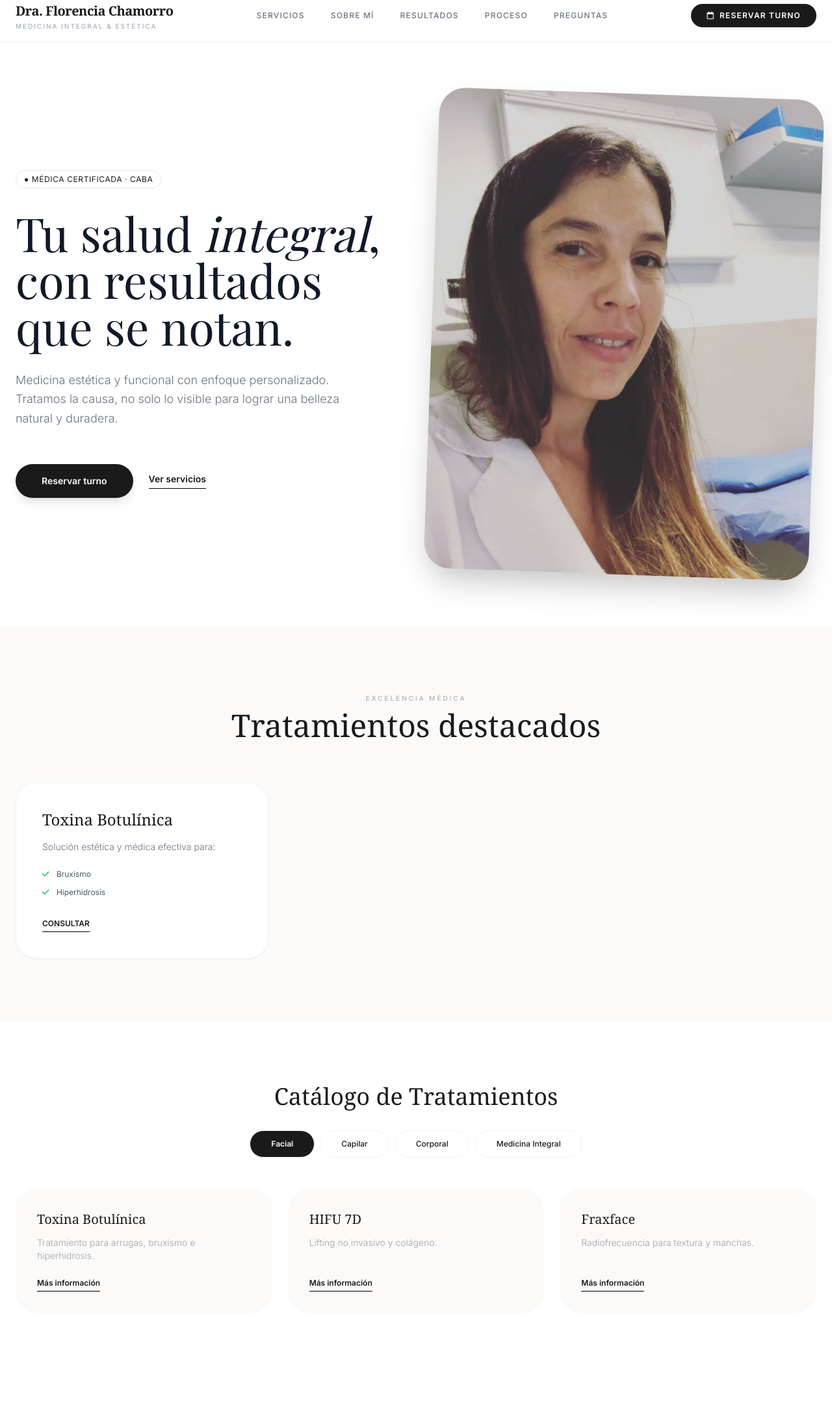
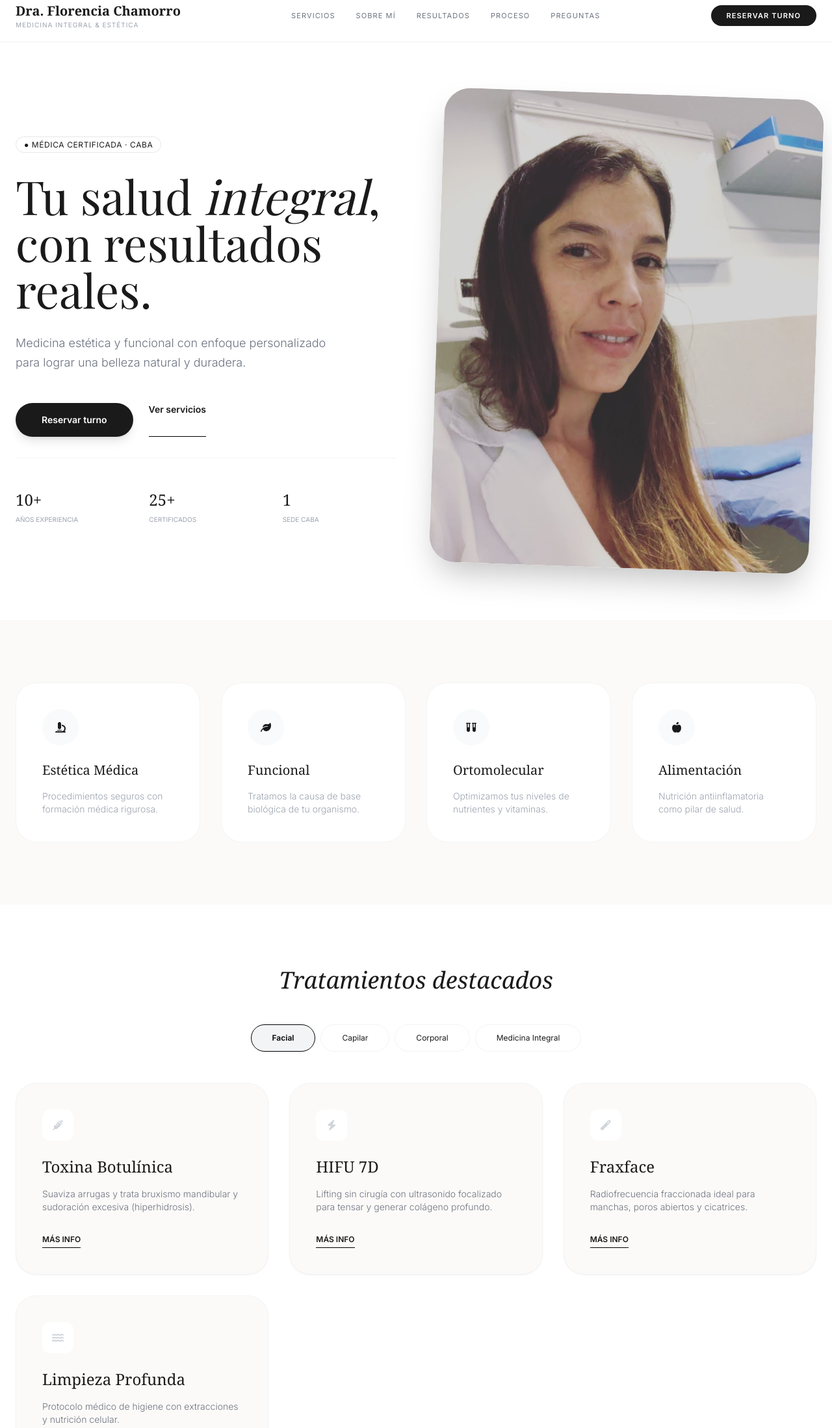
Before and after one commit to msiqueira-beep/estetica-florencia-chamorro, a plain HTML site: page index.html in a window 1280 px wide. Shown: the part 16-2213 px from the top of the page at 65% size. Before the commit the page ends 2132 px from the top, so only its background shows below. Drawn offline with nearby package versions, Linux system fonts and the light colour scheme; a web font is replaced by a local one.

Commit message:
Update index.html

```diff
--- a/index.html
+++ b/index.html
@@ -6,93 +6,93 @@
     <title>Dra. Florencia Chamorro - Medicina Integral & Estética</title>
     <script src="https://cdn.tailwindcss.com"></script>
     <link href="https://cdnjs.cloudflare.com/ajax/libs/font-awesome/6.0.0/css/all.min.css" rel="stylesheet">
-    <link href="https://fonts.googleapis.com/css2?family=Playfair+Display:wght@400;500;600;700&family=Inter:wght@300;400;500;600&display=swap" rel="stylesheet">
+    <link href="https://fonts.googleapis.com/css2?family=Playfair+Display:ital,wght@0,400;0,700;1,400&family=Inter:wght@300;400;600&display=swap" rel="stylesheet">
     <style>
-        :root { --primary: #1a1a1a; --accent: #8e7f71; --bg-soft: #fcfaf8; }
-        body { font-family: 'Inter', sans-serif; color: var(--primary); background-color: #fff; scroll-behavior: smooth; }
+        :root { --primary: #1a1a1a; --accent: #8e7f71; }
+        body { font-family: 'Inter', sans-serif; color: var(--primary); scroll-behavior: smooth; }
         h1, h2, h3, .font-serif { font-family: 'Playfair Display', serif; }
+        .glass-nav { background: rgba(255, 255, 255, 0.8); backdrop-filter: blur(10px); }
         .btn-dark { background-color: var(--primary); color: white; transition: all 0.3s ease; }
-        .btn-dark:hover { background-color: #333; transform: translateY(-2px); }
-        .glass-nav { background: rgba(255, 255, 255, 0.8); backdrop-filter: blur(10px); }
-        .pill-badge { background: white; border: 1px solid #e5e7eb; padding: 4px 12px; border-radius: 999px; font-size: 0.75rem; text-transform: uppercase; letter-spacing: 0.05em; }
-        .service-tab.active { background-color: var(--primary) !important; color: white !important; font-weight: 600; }
-        #serviceModal { transition: opacity 0.3s ease; }
-        .modal-content { transform: translateY(20px); transition: transform 0.3s ease; }
-        #serviceModal.active .modal-content { transform: translateY(0); }
+        .service-tab.active { background-color: #f3f4f6; color: black; font-weight: 600; border-color: black; }
+        .pill-badge { border: 1px solid #e5e7eb; padding: 4px 12px; border-radius: 999px; font-size: 0.75rem; text-transform: uppercase; letter-spacing: 0.05em; }
+        .faq-item[open] summary i { transform: rotate(45deg); }
     </style>
 </head>
-<body class="antialiased">
+<body>
 
     <!-- Navegación -->
     <nav class="fixed w-full z-50 glass-nav border-b border-gray-100">
-        <div class="max-w-7xl mx-auto px-6">
-            <div class="flex justify-between h-20 items-center">
-                <div class="flex flex-col leading-none">
-                    <span class="text-xl font-serif font-bold tracking-tight">Dra. Florencia Chamorro</span>
-                    <span class="text-[10px] uppercase tracking-[0.2em] text-gray-400 mt-1">Medicina Integral & Estética</span>
-                </div>
-                <div class="hidden lg:flex space-x-10 text-xs font-medium uppercase tracking-widest text-gray-500">
-                    <a href="#servicios" class="hover:text-black transition-colors">Servicios</a>
-                    <a href="#sobre-mi" class="hover:text-black transition-colors">Sobre mí</a>
-                    <a href="#resultados" class="hover:text-black transition-colors">Resultados</a>
-                    <a href="#proceso" class="hover:text-black transition-colors">Proceso</a>
-                    <a href="#faq" class="hover:text-black transition-colors">Preguntas</a>
-                </div>
-                <a href="https://wa.me/5491139551237?text=Hola%20Dra.%20Florencia%2C%20quisiera%20reservar%20un%20turno." target="_blank" class="btn-dark px-6 py-2.5 rounded-full text-xs font-semibold tracking-widest flex items-center gap-2">
-                    <i class="far fa-calendar"></i> RESERVAR TURNO
-                </a>
+        <div class="max-w-7xl mx-auto px-6 flex justify-between h-20 items-center">
+            <div class="flex flex-col">
+                <span class="text-xl font-serif font-bold">Dra. Florencia Chamorro</span>
+                <span class="text-[10px] uppercase tracking-widest text-gray-400">Medicina Integral & Estética</span>
             </div>
+            <div class="hidden lg:flex space-x-8 text-[11px] font-medium uppercase tracking-widest text-gray-500">
+                <a href="#servicios" class="hover:text-black">Servicios</a>
+                <a href="#sobre-mi" class="hover:text-black">Sobre mí</a>
+                <a href="#resultados" class="hover:text-black">Resultados</a>
+                <a href="#proceso" class="hover:text-black">Proceso</a>
+                <a href="#faq" class="hover:text-black">Preguntas</a>
+            </div>
+            <a href="https://wa.me/5491139551237" class="btn-dark px-6 py-2 rounded-full text-[11px] font-bold tracking-widest">RESERVAR TURNO</a>
         </div>
     </nav>
 
-    <!-- Hero -->
+    <!-- Hero con Contadores -->
     <section class="pt-40 pb-20 px-6 bg-white overflow-hidden">
-        <div class="max-w-7xl mx-auto flex flex-col lg:flex-row items-center gap-12 text-left">
-            <div class="lg:w-1/2 space-y-8">
-                <div class="flex items-center gap-3"><span class="pill-badge">● Médica Certificada · CABA</span></div>
-                <h1 class="text-5xl lg:text-7xl leading-[1.1] text-gray-900">Tu salud <span class="italic font-normal">integral</span>, con resultados que se notan.</h1>
-                <p class="text-lg text-gray-500 font-light max-w-lg leading-relaxed">Medicina estética y funcional con enfoque personalizado. Tratamos la causa, no solo lo visible para lograr una belleza natural y duradera.</p>
-                <div class="flex items-center gap-6 pt-6">
-                    <a href="https://wa.me/5491139551237" target="_blank" class="btn-dark px-10 py-4 rounded-full text-sm font-semibold shadow-lg">Reservar turno</a>
-                    <a href="#servicios" class="text-sm font-semibold border-b border-black pb-1 hover:text-gray-500 transition-colors">Ver servicios</a>
+        <div class="max-w-7xl mx-auto flex flex-col lg:flex-row items-center gap-16">
+            <div class="lg:w-1/2 space-y-8 text-left">
+                <span class="pill-badge">● Médica Certificada · CABA</span>
+                <h1 class="text-6xl lg:text-7xl leading-tight">Tu salud <span class="italic font-normal">integral</span>, con resultados reales.</h1>
+                <p class="text-lg text-gray-500 font-light max-w-lg leading-relaxed">Medicina estética y funcional con enfoque personalizado para lograr una belleza natural y duradera.</p>
+                <div class="flex gap-6 pt-4">
+                    <a href="https://wa.me/5491139551237" class="btn-dark px-10 py-4 rounded-full text-sm font-semibold shadow-lg">Reservar turno</a>
+                    <a href="#servicios" class="text-sm font-semibold border-b border-black pb-1">Ver servicios</a>
+                </div>
+                <div class="grid grid-cols-3 gap-8 pt-12 border-t border-gray-100">
+                    <div><span class="block text-2xl font-serif">10+</span><span class="text-[10px] uppercase text-gray-400">Años Experiencia</span></div>
+                    <div><span class="block text-2xl font-serif">25+</span><span class="text-[10px] uppercase text-gray-400">Certificados</span></div>
+                    <div><span class="block text-2xl font-serif">1</span><span class="text-[10px] uppercase text-gray-400">Sede CABA</span></div>
                 </div>
             </div>
-            <div class="lg:w-1/2 relative">
-                <div class="relative rounded-[40px] overflow-hidden shadow-2xl rotate-2 aspect-[4/5] bg-gray-50">
-                    <img src="doctora.jpg" alt="Dra. Florencia Chamorro" class="w-full h-full object-cover object-center scale-105">
+            <div class="lg:w-1/2">
+                <div class="rounded-[40px] overflow-hidden shadow-2xl rotate-2 aspect-[4/5] bg-gray-50">
+                    <img src="doctora.jpg" alt="Dra. Florencia Chamorro" class="w-full h-full object-cover">
                 </div>
             </div>
         </div>
     </section>
 
-    <!-- Tratamientos Destacados -->
+    <!-- Pilares -->
     <section class="py-24 bg-[#fcfaf8] px-6">
-        <div class="max-w-7xl mx-auto">
-            <div class="mb-16 text-center">
-                <span class="text-[10px] uppercase tracking-[0.3em] text-gray-400">Excelencia Médica</span>
-                <h2 class="text-4xl md:text-5xl mt-2 font-serif">Tratamientos destacados</h2>
+        <div class="max-w-7xl mx-auto grid grid-cols-1 md:grid-cols-4 gap-8">
+            <div class="bg-white p-10 rounded-[32px] border border-gray-100 group hover:shadow-xl transition-all">
+                <div class="w-14 h-14 bg-gray-50 rounded-full flex items-center justify-center mb-6 group-hover:bg-black group-hover:text-white transition-colors"><i class="fas fa-microscope"></i></div>
+                <h3 class="text-xl mb-4 font-serif">Estética Médica</h3>
+                <p class="text-sm text-gray-400 font-light">Procedimientos seguros con formación médica rigurosa.</p>
             </div>
-            <div class="grid grid-cols-1 md:grid-cols-3 gap-8">
-                <div class="bg-white p-10 rounded-[32px] border border-gray-100 flex flex-col justify-between shadow-sm">
-                    <div>
-                        <h3 class="text-2xl font-serif mb-4">Toxina Botulínica</h3>
-                        <p class="text-sm text-gray-500 font-light mb-6">Solución estética y médica efectiva para:</p>
-                        <ul class="text-xs text-gray-600 space-y-3 mb-8">
-                            <li><i class="fas fa-check text-green-500 mr-2"></i> Bruxismo</li>
-                            <li><i class="fas fa-check text-green-500 mr-2"></i> Hiperhidrosis</li>
-                        </ul>
-                    </div>
-                    <a href="https://wa.me/5491139551237?text=Consulta%20Botox" target="_blank" class="text-xs font-bold border-b border-black pb-1 w-fit">CONSULTAR</a>
-                </div>
-                <!-- Repetir estructura para HIFU y Fraxface... -->
+            <div class="bg-white p-10 rounded-[32px] border border-gray-100 group hover:shadow-xl transition-all">
+                <div class="w-14 h-14 bg-gray-50 rounded-full flex items-center justify-center mb-6 group-hover:bg-black group-hover:text-white transition-colors"><i class="fas fa-leaf"></i></div>
+                <h3 class="text-xl mb-4 font-serif">Funcional</h3>
+                <p class="text-sm text-gray-400 font-light">Tratamos la causa de base biológica de tu organismo.</p>
+            </div>
+            <div class="bg-white p-10 rounded-[32px] border border-gray-100 group hover:shadow-xl transition-all">
+                <div class="w-14 h-14 bg-gray-50 rounded-full flex items-center justify-center mb-6 group-hover:bg-black group-hover:text-white transition-colors"><i class="fas fa-vials"></i></div>
+                <h3 class="text-xl mb-4 font-serif">Ortomolecular</h3>
+                <p class="text-sm text-gray-400 font-light">Optimizamos tus niveles de nutrientes y vitaminas.</p>
+            </div>
+            <div class="bg-white p-10 rounded-[32px] border border-gray-100 group hover:shadow-xl transition-all">
+                <div class="w-14 h-14 bg-gray-50 rounded-full flex items-center justify-center mb-6 group-hover:bg-black group-hover:text-white transition-colors"><i class="fas fa-apple-alt"></i></div>
+                <h3 class="text-xl mb-4 font-serif">Alimentación</h3>
+                <p class="text-sm text-gray-400 font-light">Nutrición antiinflamatoria como pilar de salud.</p>
             </div>
         </div>
     </section>
 
-    <!-- Catálogo Completo -->
+    <!-- Catálogo de Tratamientos -->
     <section id="servicios" class="py-24 bg-white px-6 text-center">
         <div class="max-w-7xl mx-auto mb-12">
-            <h2 class="text-4xl mb-8 font-serif">Catálogo de Tratamientos</h2>
+            <h2 class="text-4xl mb-12 font-serif italic">Tratamientos destacados</h2>
             <div class="flex flex-wrap justify-center gap-2 mb-12">
                 <button onclick="switchTab('facial', this)" class="service-tab active px-8 py-3 rounded-full text-xs font-medium border border-gray-100">Facial</button>
                 <button onclick="switchTab('capilar', this)" class="service-tab px-8 py-3 rounded-full text-xs font-medium border border-gray-100">Capilar</button>
@@ -100,75 +100,132 @@
                 <button onclick="switchTab('integral', this)" class="service-tab px-8 py-3 rounded-full text-xs font-medium border border-gray-100">Medicina Integral</button>
             </div>
         </div>
-        <div id="service-grid" class="max-w-7xl mx-auto grid grid-cols-1 md:grid-cols-2 lg:grid-cols-3 gap-6 text-left"></div>
+        <div id="service-grid" class="max-w-7xl mx-auto grid grid-cols-1 md:grid-cols-2 lg:grid-cols-3 gap-8"></div>
     </section>
+
+    <!-- Resultados -->
+    <section id="resultados" class="py-24 bg-[#fcfaf8] px-6 text-center">
+        <div class="max-w-7xl mx-auto">
+            <h2 class="text-4xl mb-16 font-serif">Resultados que hablan</h2>
+            <div class="grid grid-cols-2 md:grid-cols-4 gap-4">
+                <img src="https://images.unsplash.com/photo-1512290923902-8a9f81dc236c?auto=format&fit=crop&q=80&w=400" class="rounded-2xl aspect-square object-cover shadow-sm" alt="Resultado">
+                <img src="https://images.unsplash.com/photo-1570172619644-dfd03ed5d881?auto=format&fit=crop&q=80&w=400" class="rounded-2xl aspect-square object-cover shadow-sm" alt="Facial">
+                <img src="https://images.unsplash.com/photo-1519823551278-64ac92734fb1?auto=format&fit=crop&q=80&w=400" class="rounded-2xl aspect-square object-cover shadow-sm" alt="Skin">
+                <img src="https://images.unsplash.com/photo-1487412720507-e7ab37603c6f?auto=format&fit=crop&q=80&w=400" class="rounded-2xl aspect-square object-cover shadow-sm" alt="Paciente">
+            </div>
+        </div>
+    </section>
+
+    <!-- Proceso -->
+    <section id="proceso" class="py-24 bg-white px-6">
+        <div class="max-w-7xl mx-auto text-center mb-16">
+            <h2 class="text-4xl md:text-5xl font-serif italic">Tu proceso, paso a paso</h2>
+        </div>
+        <div class="max-w-7xl mx-auto grid grid-cols-1 md:grid-cols-4 gap-8">
+            <div class="relative pt-4"><span class="text-8xl font-serif text-gray-50 absolute -top-8 -left-4">01</span><h4 class="text-xl mb-3 font-semibold relative">Consulta</h4><p class="text-sm text-gray-500 font-light">Conversamos sobre tu historia clínica y objetivos.</p></div>
+            <div class="relative pt-4"><span class="text-8xl font-serif text-gray-50 absolute -top-8 -left-4">02</span><h4 class="text-xl mb-3 font-semibold relative">Diagnóstico</h4><p class="text-sm text-gray-500 font-light">Evaluamos tu salud con análisis avanzados.</p></div>
+            <div class="relative pt-4"><span class="text-8xl font-serif text-gray-50 absolute -top-8 -left-4">03</span><h4 class="text-xl mb-3 font-semibold relative">Plan</h4><p class="text-sm text-gray-500 font-light">Diseñamos un protocolo único para vos.</p></div>
+            <div class="relative pt-4"><span class="text-8xl font-serif text-gray-50 absolute -top-8 -left-4">04</span><h4 class="text-xl mb-3 font-semibold relative">Seguimiento</h4><p class="text-sm text-gray-500 font-light">Te acompañamos en cada etapa para resultados naturales.</p></div>
+        </div>
+    </section>
+
+    <!-- FAQ -->
+    <section id="faq" class="py-24 bg-[#fcfaf8] px-6">
+        <div class="max-w-3xl mx-auto text-center">
+            <h2 class="text-4xl mb-12 font-serif italic">Todo lo que querías saber</h2>
+            <div class="space-y-4 text-left">
+                <details class="faq-item group bg-white rounded-2xl border border-gray-100">
+                    <summary class="flex justify-between items-center p-6 cursor-pointer list-none font-medium">¿Las sesiones duelen? <i class="fas fa-plus text-xs text-gray-400"></i></summary>
+                    <p class="px-6 pb-6 text-sm text-gray-500">Nuestros tratamientos son mínimamente invasivos y usamos técnicas para tu máximo confort.</p>
+                </details>
+                <details class="faq-item group bg-white rounded-2xl border border-gray-100">
+                    <summary class="flex justify-between items-center p-6 cursor-pointer list-none font-medium">¿Cuánto duran los resultados? <i class="fas fa-plus text-xs text-gray-400"></i></summary>
+                    <p class="px-6 pb-6 text-sm text-gray-500">Depende del tratamiento, pero la mayoría tiene una durabilidad de varios meses.</p>
+                </details>
+            </div>
+        </div>
+    </section>
+
+    <!-- Footer / Indice Detallado -->
+    <footer class="bg-white py-20 px-6 border-t border-gray-100">
+        <div class="max-w-7xl mx-auto grid grid-cols-1 md:grid-cols-4 gap-12 text-left">
+            <div>
+                <span class="text-xl font-serif font-bold block mb-4">Dra. Florencia Chamorro</span>
+                <p class="text-sm text-gray-400 font-light">Medicina integral y estética en CABA. Matrícula Nacional vigente.</p>
+            </div>
+            <div>
+                <h5 class="text-xs font-bold uppercase tracking-widest mb-6">Navegación</h5>
+                <ul class="text-sm text-gray-500 space-y-4">
+                    <li><a href="#sobre-mi">Sobre mí</a></li>
+                    <li><a href="#servicios">Servicios</a></li>
+                    <li><a href="#resultados">Resultados</a></li>
+                </ul>
+            </div>
+            <div>
+                <h5 class="text-xs font-bold uppercase tracking-widest mb-6">Contacto</h5>
+                <ul class="text-sm text-gray-500 space-y-4">
+                    <li><i class="fas fa-map-marker-alt mr-2"></i> Villa Luro, CABA</li>
+                    <li><i class="fab fa-instagram mr-2"></i> @draflorenciachamorro</li>
+                </ul>
+            </div>
+            <div>
+                <h5 class="text-xs font-bold uppercase tracking-widest mb-6">WhatsApp</h5>
+                <a href="https://wa.me/5491139551237" class="btn-dark px-6 py-3 rounded-full text-xs font-bold inline-block">PEDIR TURNO</a>
+            </div>
+        </div>
+    </footer>
 
     <!-- Modal -->
     <div id="serviceModal" class="fixed inset-0 z-[100] hidden flex items-center justify-center p-4 bg-black/40 backdrop-blur-sm">
-        <div class="modal-content bg-white w-full max-w-lg rounded-[32px] p-8 md:p-12 relative">
-            <button onclick="closeModal()" class="absolute top-6 right-6 text-gray-400 hover:text-black"><i class="fas fa-times"></i></button>
-            <div id="modalIcon" class="w-12 h-12 bg-gray-50 rounded-xl flex items-center justify-center mb-6"></div>
+        <div class="bg-white w-full max-w-lg rounded-[40px] p-10 relative">
+            <button onclick="closeModal()" class="absolute top-6 right-6 text-gray-300"><i class="fas fa-times"></i></button>
+            <div id="modalIcon" class="text-4xl mb-6 text-gray-200"></div>
             <h3 id="modalTitle" class="text-3xl font-serif mb-4"></h3>
             <p id="modalDescription" class="text-gray-500 font-light leading-relaxed mb-8"></p>
-            <a id="modalWhatsAppBtn" href="#" target="_blank" class="btn-dark block w-full py-4 rounded-full text-center text-sm font-semibold">Reservar Consulta</a>
+            <a id="modalWhatsAppBtn" href="#" target="_blank" class="btn-dark block w-full py-4 rounded-full text-center text-sm font-bold">CONSULTAR POR WHATSAPP</a>
         </div>
     </div>
 
     <script>
         const services = {
             facial: [
-                { title: "Toxina Botulínica", desc: "Tratamiento para arrugas, bruxismo e hiperhidrosis.", icon: "fa-syringe" },
-                { title: "HIFU 7D", desc: "Lifting no invasivo y colágeno.", icon: "fa-bolt" },
-                { title: "Fraxface", desc: "Radiofrecuencia para textura y manchas.", icon: "fa-magic" }
+                { title: "Toxina Botulínica", desc: "Suaviza arrugas y trata bruxismo mandibular y sudoración excesiva (hiperhidrosis).", icon: "fa-syringe" },
+                { title: "HIFU 7D", desc: "Lifting sin cirugía con ultrasonido focalizado para tensar y generar colágeno profundo.", icon: "fa-bolt" },
+                { title: "Fraxface", desc: "Radiofrecuencia fraccionada ideal para manchas, poros abiertos y cicatrices.", icon: "fa-magic" },
+                { title: "Limpieza Profunda", desc: "Protocolo médico de higiene con extracciones y nutrición celular.", icon: "fa-water" }
             ],
-            capilar: [
-                { title: "Mesoterapia Capilar", desc: "Nutrientes para frenar la caída.", icon: "fa-pills" }
-            ],
-            corporal: [
-                { title: "Mesoterapia Corporal", desc: "Tratamiento de celulitis y grasa localizada.", icon: "fa-drumstick-bite" }
-            ],
-            integral: [
-                { title: "Medicina Funcional", desc: "Abordaje de la causa raíz.", icon: "fa-leaf" }
-            ]
+            capilar: [{ title: "Mesoterapia Capilar", desc: "Frená la caída y fortalecé tu cabello.", icon: "fa-pills" }],
+            corporal: [{ title: "Mesoterapia Corporal", desc: "Reducción de adiposidad y celulitis.", icon: "fa-drumstick-bite" }],
+            integral: [{ title: "Medicina Funcional", desc: "Encontrá la causa raíz biológica de tus síntomas.", icon: "fa-leaf" }]
         };
 
-        function switchTab(tabId, element) {
-            document.querySelectorAll('.service-tab').forEach(btn => btn.classList.remove('active'));
-            if(element) element.classList.add('active');
-
+        function switchTab(tabId, btn) {
+            document.querySelectorAll('.service-tab').forEach(b => b.classList.remove('active'));
+            if(btn) btn.classList.add('active');
             const grid = document.getElementById('service-grid');
             grid.innerHTML = '';
-
-            services[tabId].forEach(service => {
-                const card = document.createElement('div');
-                card.className = "bg-[#fcfaf8] p-8 rounded-[32px] border border-gray-50 flex flex-col justify-between";
-                card.innerHTML = `
-                    <div>
-                        <h3 class="text-xl font-serif mb-3">${service.title}</h3>
-                        <p class="text-sm text-gray-400 font-light mb-6">${service.desc}</p>
-                    </div>
-                    <button onclick="openModal('${service.title}', '${service.desc}', '${service.icon}')" class="text-xs font-bold border-b border-black pb-1 w-fit">Más información</button>
-                `;
-                grid.appendChild(card);
+            services[tabId].forEach(s => {
+                grid.innerHTML += `
+                    <div class="bg-[#fcfaf8] p-10 rounded-[32px] border border-gray-100 flex flex-col justify-between text-left shadow-sm">
+                        <div>
+                            <div class="w-12 h-12 bg-white rounded-xl flex items-center justify-center mb-6 text-gray-300"><i class="fas ${s.icon}"></i></div>
+                            <h3 class="text-2xl font-serif mb-4">${s.title}</h3>
+                            <p class="text-sm text-gray-500 font-light mb-8">${s.desc}</p>
+                        </div>
+                        <button onclick="openModal('${s.title}', '${s.desc}', '${s.icon}')" class="text-xs font-bold border-b border-black pb-1 w-fit">MÁS INFO</button>
+                    </div>`;
             });
         }
 
         function openModal(title, desc, icon) {
             document.getElementById('modalTitle').innerText = title;
             document.getElementById('modalDescription').innerText = desc;
-            document.getElementById('modalIcon').innerHTML = `<i class="fas ${icon} text-gray-400"></i>`;
-            document.getElementById('modalWhatsAppBtn').href = `https://wa.me/5491139551237?text=Hola, quiero consultar por ${title}`;
-            const modal = document.getElementById('serviceModal');
-            modal.classList.remove('hidden');
-            setTimeout(() => modal.classList.add('active'), 10);
+            document.getElementById('modalIcon').innerHTML = `<i class="fas ${icon}"></i>`;
+            document.getElementById('modalWhatsAppBtn').href = `https://wa.me/5491139551237?text=Hola Dra. Florencia, quiero consultar por ${title}`;
+            document.getElementById('serviceModal').classList.remove('hidden');
         }
 
-        function closeModal() {
-            const modal = document.getElementById('serviceModal');
-            modal.classList.remove('active');
-            setTimeout(() => modal.classList.add('hidden'), 300);
-        }
-
+        function closeModal() { document.getElementById('serviceModal').classList.add('hidden'); }
         window.onload = () => switchTab('facial', document.querySelector('.service-tab'));
     </script>
 </body>
```
